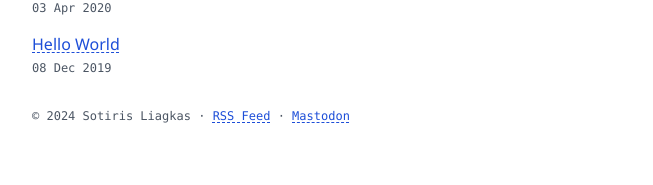
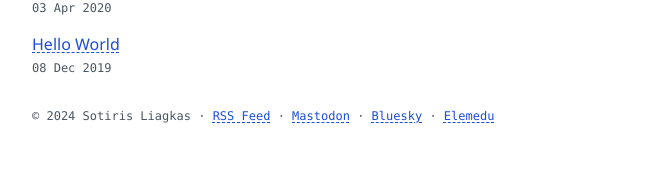
Before and after one commit to liagason/A-Jekyll-Blog, a Jekyll site: the page built from index.html, in a window 1280 px wide. Shown: the part 1004-1189 px from the top of the page, without its empty margins (304-957 px from the left). Built offline with Jekyll 4.4.1, drawn with Linux system fonts in a browser that asks for light colours.

Commit message:
Update footer.html

```diff
--- a/_includes/footer.html
+++ b/_includes/footer.html
@@ -1,3 +1,3 @@
 <div class="flex justify-left">
-    <footer class="pt-8 text-xs font-mono text-gray-600">&copy; {{ site.time | date: '%Y' }} {{ site.author_name }} · <a href="https://liagason.com/feed.xml" class="text-xs text-blue-700 underline underline-offset-2 decoration-1 decoration-dashed decoration-blue-700">RSS Feed</a> · <a rel="me" href="https://mastodon.social/@liagason">Mastodon</a></footer>
+    <footer class="pt-8 text-xs font-mono text-gray-600">&copy; {{ site.time | date: '%Y' }} {{ site.author_name }} · <a href="https://liagason.com/feed.xml" class="text-xs text-blue-700 underline underline-offset-2 decoration-1 decoration-dashed decoration-blue-700">RSS Feed</a> · <a href="https://mastodon.social/@liagason">Mastodon</a> · <a href="https://bsky.app/profile/liagason.com">Bluesky</a> · <a href="https://elemedu.com/sotiris">Elemedu</a></footer>
 </div>
```
